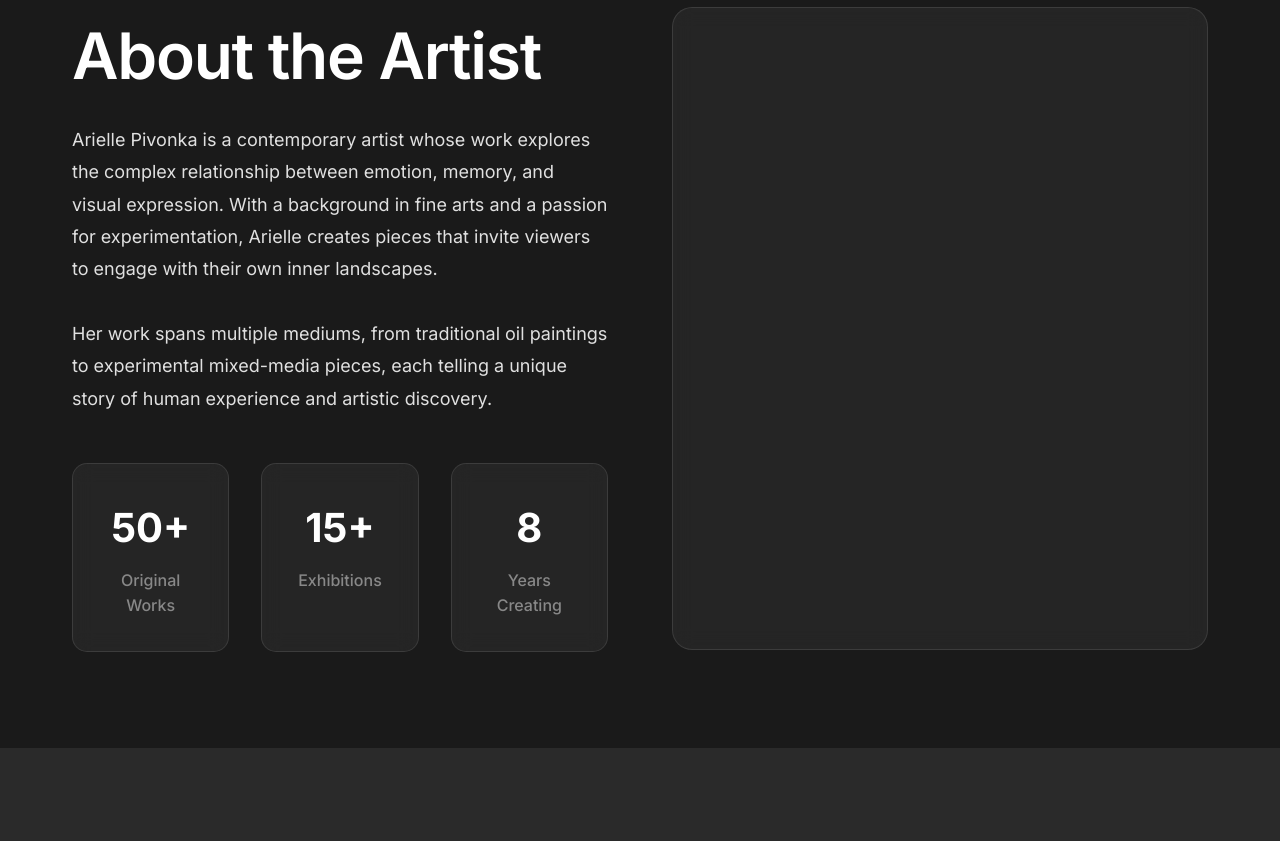
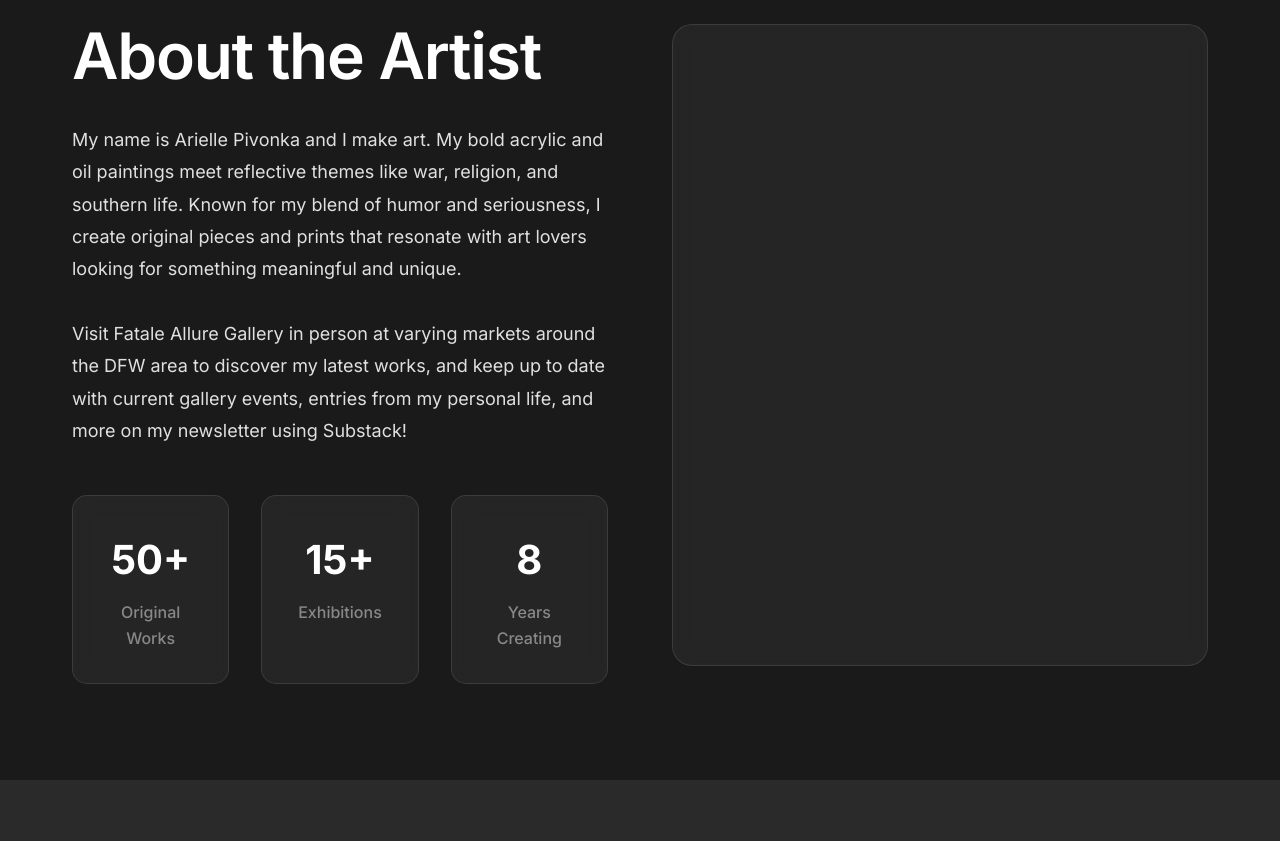
Before and after one commit to sondhath-cloud/AriellePivonka-ArtWebsite, a plain HTML site: page index.html in a window 1280 px wide. Shown: the part 2000-2841 px from the top of the page. Drawn offline with Linux system fonts and the light colour scheme.

Commit message:
✨ Update About section with Arielle's personal artist description
🎨 NEW CONTENT:
- Personal introduction: 'My name is Arielle Pivonka and I make art'
- Describes bold acrylic and oil paintings with reflective themes
- Mentions themes: war, religion, and southern life
- Highlights blend of humor and seriousness
- Emphasizes meaningful and unique art for art lovers

📍 GALLERY INFO:
- References Fatale Allure Gallery
- Mentions DFW area markets for in-person visits
- Encourages newsletter signup via Substack
- Includes personal life updates and gallery events

This gives visitors a much more personal and authentic connection to Arielle as an artist!

```diff
--- a/index.html
+++ b/index.html
@@ -123,10 +123,10 @@
                 <div class="about-text">
                     <h2 class="section-title">About the Artist</h2>
                     <p class="about-description">
-                        Arielle Pivonka is a contemporary artist whose work explores the complex relationship between emotion, memory, and visual expression. With a background in fine arts and a passion for experimentation, Arielle creates pieces that invite viewers to engage with their own inner landscapes.
+                        My name is Arielle Pivonka and I make art. My bold acrylic and oil paintings meet reflective themes like war, religion, and southern life. Known for my blend of humor and seriousness, I create original pieces and prints that resonate with art lovers looking for something meaningful and unique.
                     </p>
                     <p class="about-description">
-                        Her work spans multiple mediums, from traditional oil paintings to experimental mixed-media pieces, each telling a unique story of human experience and artistic discovery.
+                        Visit Fatale Allure Gallery in person at varying markets around the DFW area to discover my latest works, and keep up to date with current gallery events, entries from my personal life, and more on my newsletter using Substack!
                     </p>
                     <div class="about-stats">
                         <div class="stat">
```
